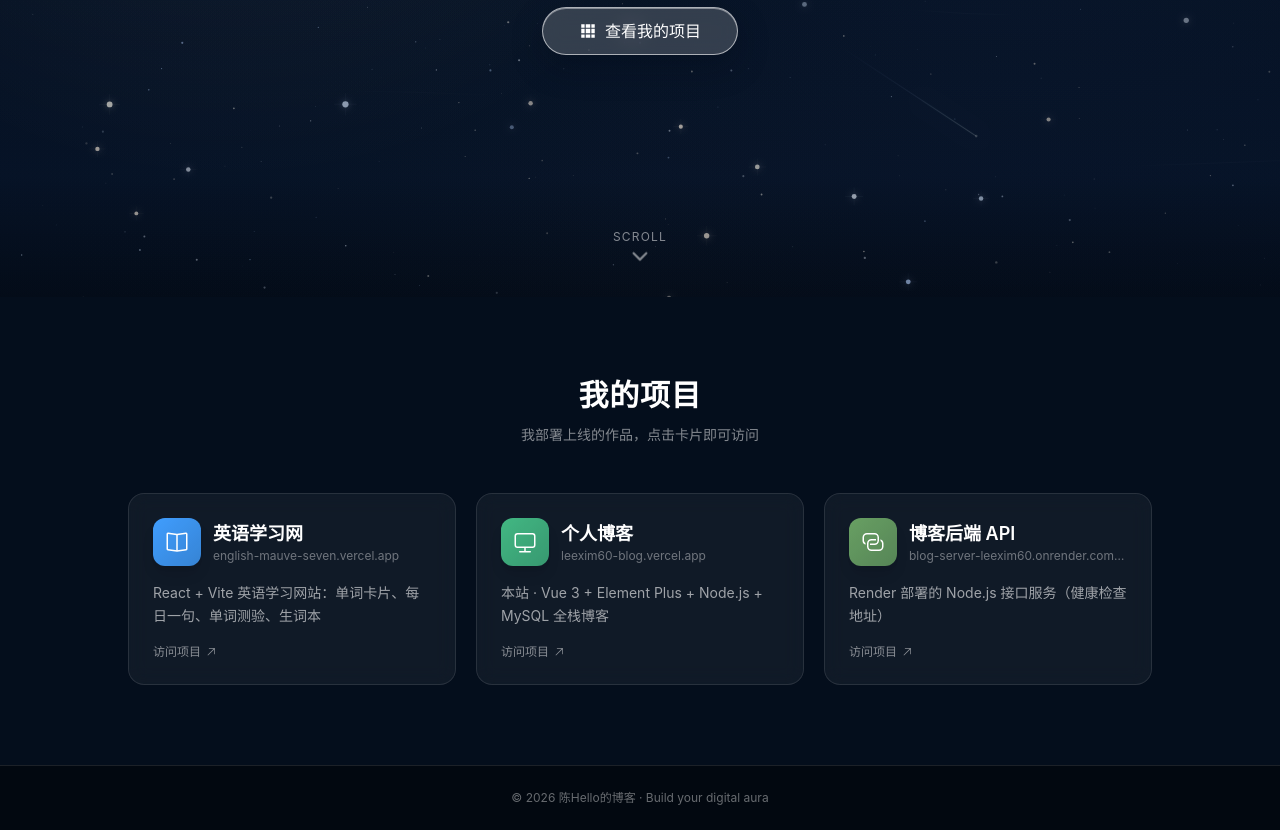
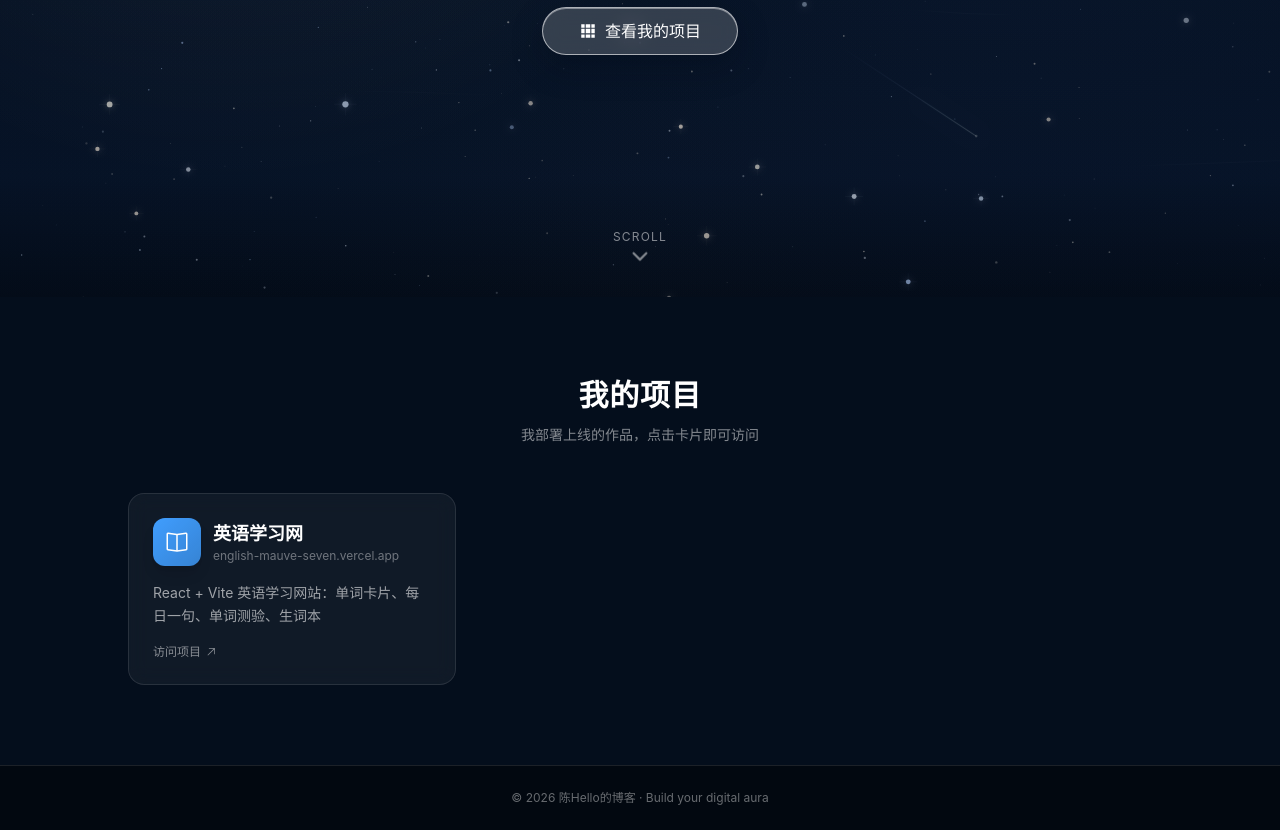
Before and after one commit to leexim60-crypto/blog, a Vue app in the folder blog-client/: page / in a window 1280 px wide. Shown: the part 503-1333 px from the top of the page. Built offline with nearby package versions, Linux system fonts and the light colour scheme.

Commit message:
项目列表只保留英语学习网，移除无效的博客及后端地址

```diff
--- a/blog-client/src/stores/projects.js
+++ b/blog-client/src/stores/projects.js
@@ -18,21 +18,15 @@ export const useProjectsStore = defineStore('projects', () => {
       desc: 'React + Vite 英语学习网站：单词卡片、每日一句、单词测验、生词本',
       icon: 'Reading',
       color: '#409eff'
-    },
-    {
-      name: '个人博客',
-      url: 'https://leexim60-blog.vercel.app',
-      desc: '本站 · Vue 3 + Element Plus + Node.js + MySQL 全栈博客',
-      icon: 'Monitor',
-      color: '#42b883'
-    },
-    {
-      name: '博客后端 API',
-      url: 'https://blog-server-leexim60.onrender.com/api/health',
-      desc: 'Render 部署的 Node.js 接口服务（健康检查地址）',
-      icon: 'Connection',
-      color: '#68a063'
     }
+    // 在下面继续添加你的项目，例如：
+    // {
+    //   name: '低代码搭建平台',
+    //   url: 'https://xxx.vercel.app',
+    //   desc: '拖拽搭建页面，一键导出 Vue 3 代码',
+    //   icon: 'SetUp',
+    //   color: '#409eff'
+    // }
   ])
 
   function open() {
```
